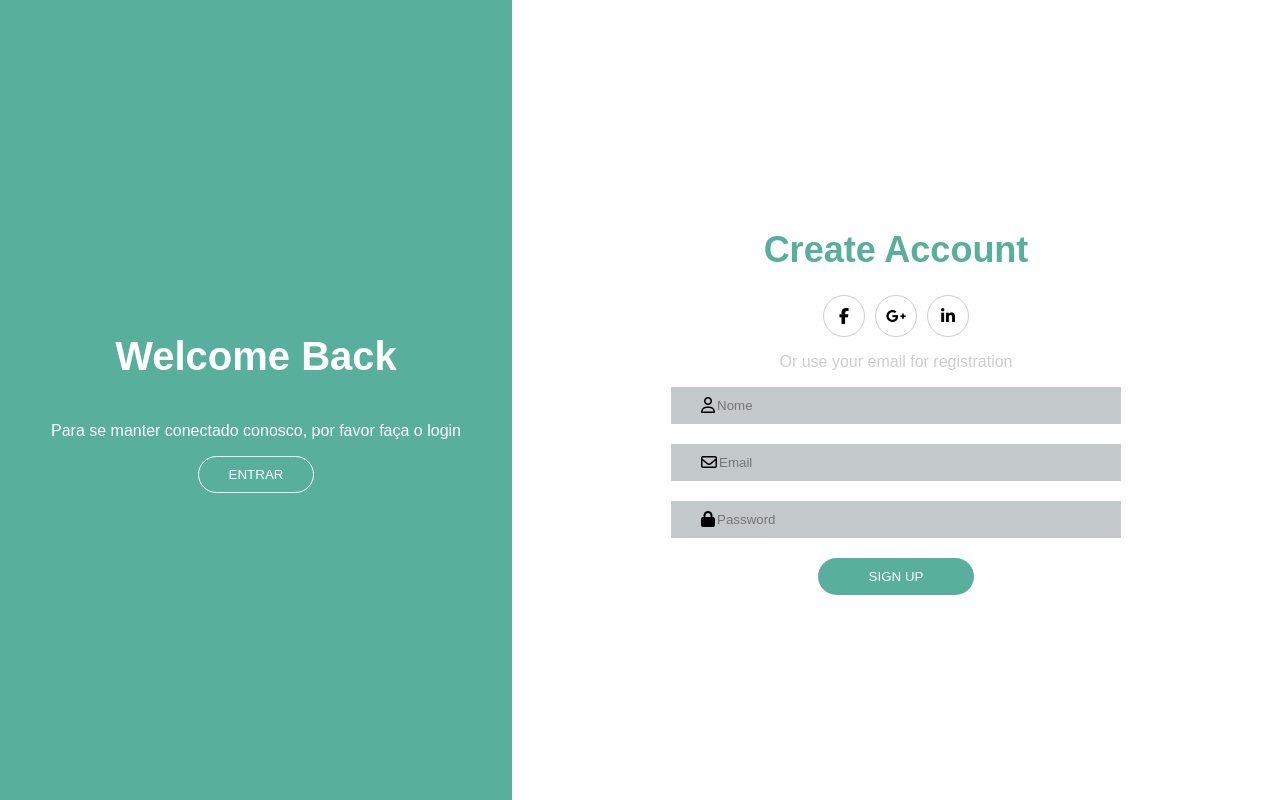
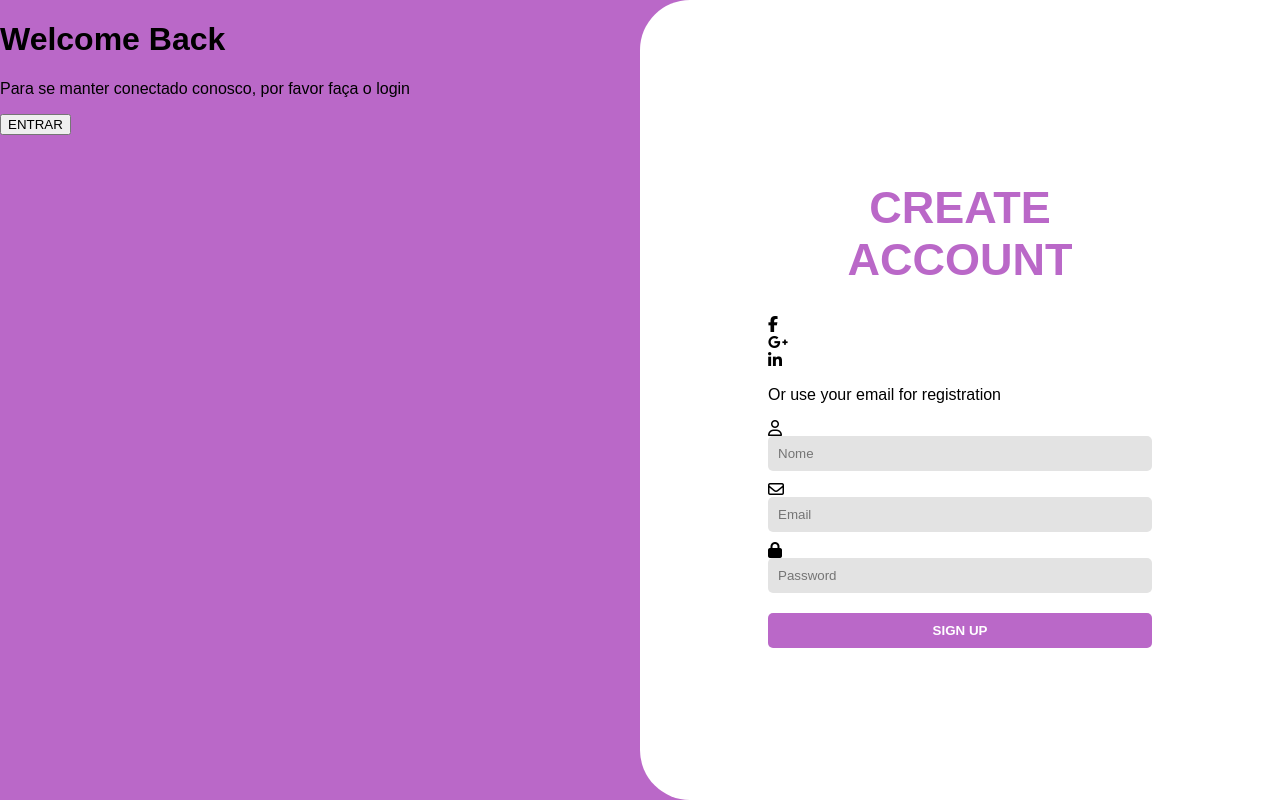
Before and after one commit to Jonnes37/Jonnes75, a plain HTML site: page index.html in a window 1280 px wide. Drawn offline with Linux system fonts and the light colour scheme.

Commit message:
Add files via upload
https://github.com/gabrielangelo0/aula-digital-sabado-manha.git

```diff
--- a/style.css
+++ b/style.css
@@ -1,7 +1,8 @@
 body {
     margin: 0;
     padding: 0;
-    font-family: "Arial", sans-serif;
+    font-family: Arial, Helvetica, sans-serif;
+    background-color: #BA68C8;
 }
 
 .container {
@@ -11,125 +12,79 @@ body {
 }
 
 .container .esquerda {
-    width: 40%;
+    width: 50%;
     height: 100%;
-    background-color: #58AF9C;
-
-    display: flex;
-    flex-direction: column;
-    justify-content: center;
-    align-items: center;
-    color: white;
-}
-
-.container .esquerda h1 {
-    font-size: 40px;
-}
-
-.container .esquerda p {
-    font-weight: 100;
-}
-
-.container .esquerda button {
-    border: 1px solid white;
-    background-color: transparent;
-    color: white;
-    padding: 10px 30px;
-    border-radius: 30px;
-    cursor: pointer;
-    transition: all 500ms ease;
-}
-
-.container .esquerda button:hover {
-    background-color: white;
-    color: #58AF9C;
-    border:1px solid transparent;
-
+    background-color: #BA68C8;
 }
 
 .container .direita {
-    width: 60%;
+    width: 50%;
     height: 100%;
-}
-
-.container .direita .formulario {
-    width: 100%;
-    height: 100%;
+    background-color: white;
     display: flex;
-    flex-direction: column;
+    align-items: center;
     justify-content: center;
-    align-items: center;
+    border-top-left-radius: 50px;
+    border-bottom-left-radius: 50px;
 }
 
 .container .direita .formulario .topo h1 {
-    color: #58AF9C;
-    font-size: 36px;
-}
-
-.container .direita .formulario .topo .redes-sociais {
-    display: flex;
-    justify-content: center;
-    align-items: center;
-    gap: 10px;
-}
-
-.container .direita .formulario .topo .redes-sociais .icone {
-    border: 1px solid #cecece;
-    width: 40px;
-    height: 40px;
-
-    display: flex;
-    justify-content: center;
-    align-items: center;
-    border-radius: 50%;
-}
-
-.container .direita .formulario .topo p {
-    color: #cecece;
+    color: #BA68C8;
+    text-transform: uppercase;
     text-align: center;
+    font-size: 45px;
 }
 
 .container .direita .formulario .meio {
     display: flex;
     flex-direction: column;
-    gap: 20px;
-    width: 100%;max-width: 450px;
+    gap: 10px;
 }
-
-
 
 .container .direita .formulario .meio .campo {
     display: flex;
-    background-color: #c3c9c8;
-    padding: 10px 30px;
+    flex-direction: column;
 }
 
+.container .direita .formulario .meio .campo input {
+    border: none;
+    background-color: #E3E3E3;
+    padding: 10px;
+    border-radius: 5px;
+}
 
+.container .direita .formulario .meio .campo label {
+    font-weight: bold;
+}
 
-.container .direita .formulario .meio .campo input {
-    Width: 100%;
-    border: none;
-    background-color:  transparent;
-    outline: none;
+.container .direita .formulario {
+    width: 60%;
+}
+
+.container .direita .formulario .meio .links-ajuda {
+    display: flex;
+    justify-content: space-between;
 }
 
 .container .direita .formulario .fim {
+    width: 100%;
     margin-top: 20px;
 }
 
-
 .container .direita .formulario .fim button {
-        background-color:  #58AF9C;
+    width: 100%;
+    padding: 10px 0;
+    border: none;
+    background-color: #BA68C8;
     color: white;
-        padding: 10px 50px;
-        border-radius: 30px;
-        border: 1px solid transparent;
+    border-radius: 5px;
+    text-transform: uppercase;
+    font-weight: bold;
     cursor: pointer;
-
 }
 
-    .container .direita .formulario .fim button:hover {
-        background-color: transparent;
-        border: 1px solid #58AF9C;
-        color: #58AF9C;
+.container .direita .formulario .fim .aux-conta {
+    display: flex;
+    align-items: center;
+    gap: 5px;
 }
```
Also changed, not shown: 404-error-animate.svg (added), sign-up-animate.svg (added). Lines whose indentation alone changed are shown as unchanged.
